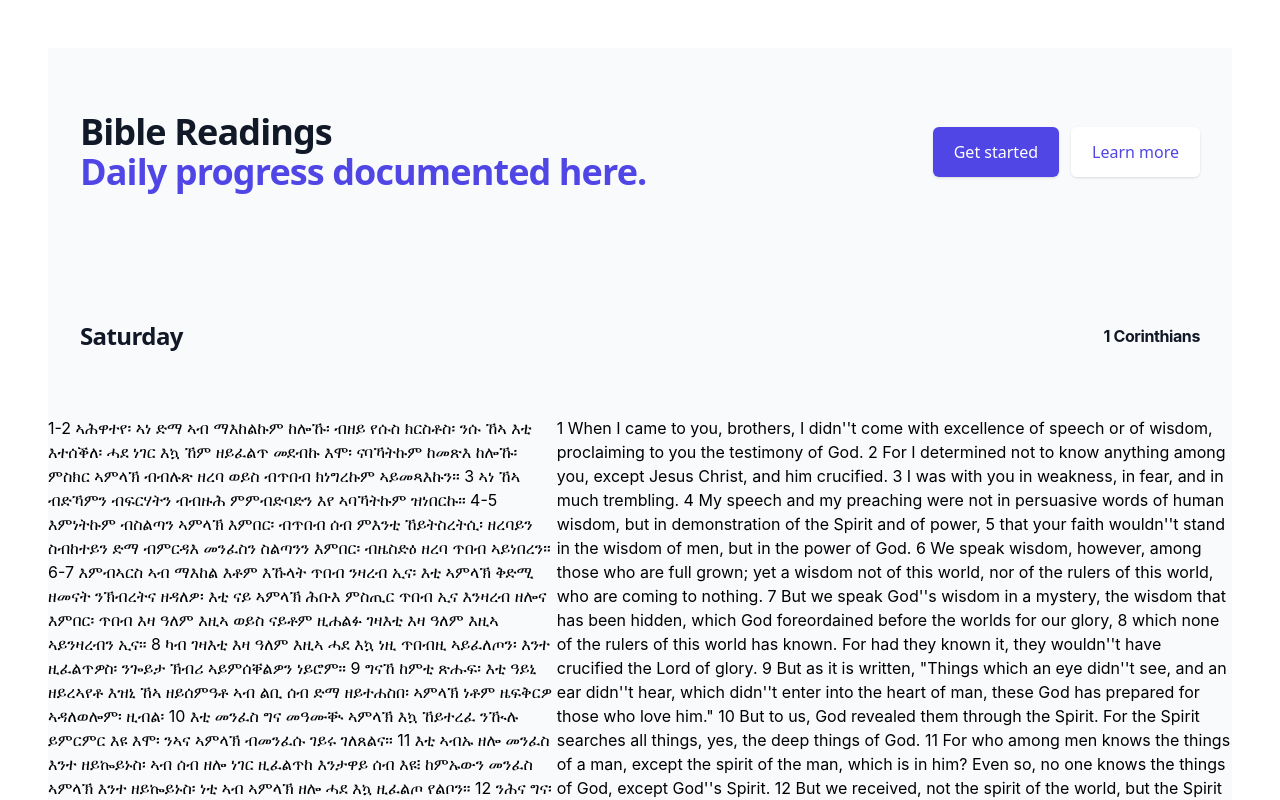
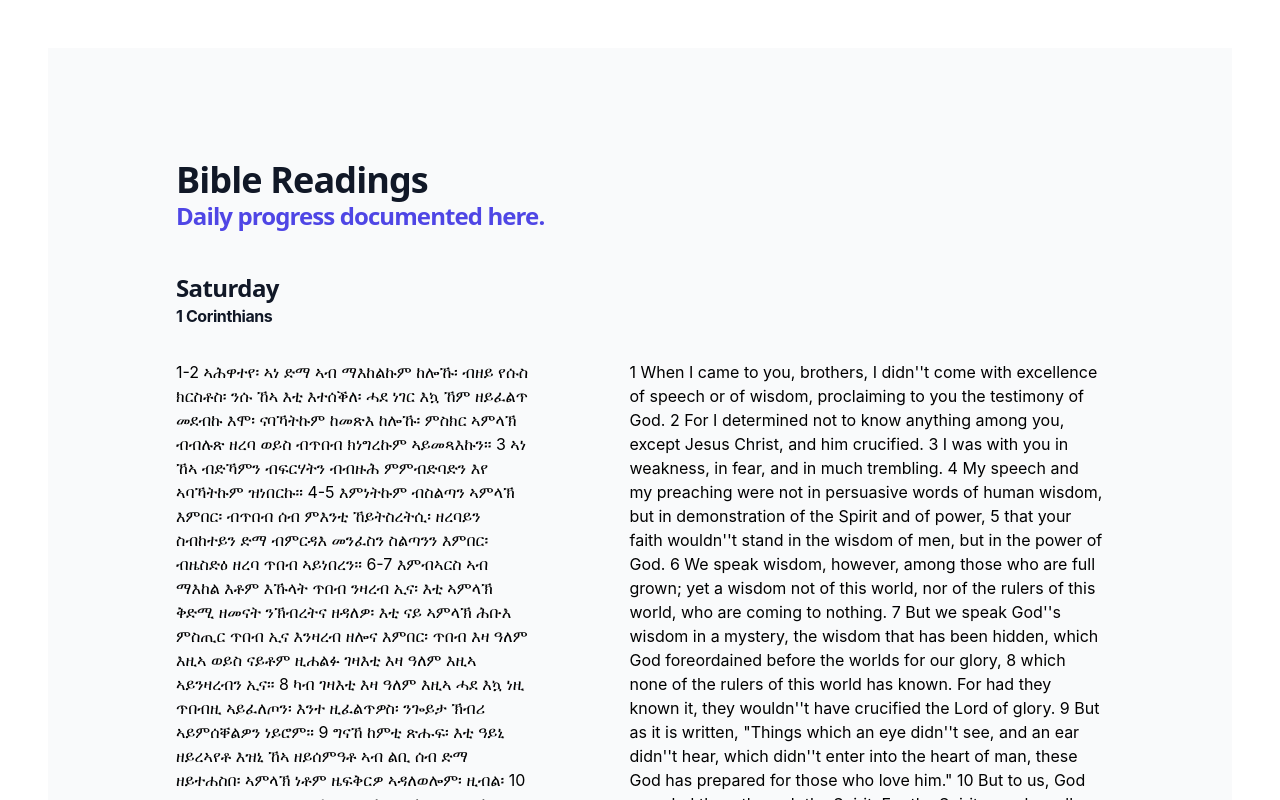
Before and after one commit to dfilmon/daily-weekly-habit-tracker, a React (Create React App) app: page / in a window 1280 px wide. Shown: the top 800 px of the page. Built offline with nearby package versions, Linux system fonts and the light colour scheme.

Commit message:
1 file modified

```diff
--- a/src/components/Bible.jsx
+++ b/src/components/Bible.jsx
@@ -2,48 +2,30 @@ import React from 'react';
 
 export default function Bible() {
   return (
-    <div className="bg-gray-50">
-      <div className="mx-auto max-w-7xl py-12 px-4 sm:px-6 lg:flex lg:items-center lg:justify-between lg:py-16 lg:px-8">
+    <div className="bg-gray-50 p-12">
+      <div className="mx-auto max-w-7xl py-4 px-4 sm:px-16 lg:flex lg:items-center lg:justify-between lg:pt-16 lg:px-20">
         <h2 className="text-3xl font-bold tracking-tight text-gray-900 sm:text-4xl">
           <span className="block">Bible Readings</span>
-          <span className="block text-indigo-600">
+          <span className="block text-indigo-600 text-2xl">
             Daily progress documented here.
           </span>
         </h2>
-        <div className="mt-8 flex lg:mt-0 lg:flex-shrink-0">
-          <div className="inline-flex rounded-md shadow">
-            <a
-              href="#"
-              className="inline-flex items-center justify-center rounded-md border border-transparent bg-indigo-600 px-5 py-3 text-base font-medium text-white hover:bg-indigo-700"
-            >
-              Get started
-            </a>
-          </div>
-          <div className="ml-3 inline-flex rounded-md shadow">
-            <a
-              href="#"
-              className="inline-flex items-center justify-center rounded-md border border-transparent bg-white px-5 py-3 text-base font-medium text-indigo-600 hover:bg-indigo-50"
-            >
-              Learn more
-            </a>
-          </div>
-        </div>
 
-      </div>
-      <div className="bg-gray-50">
-          <div className="mx-auto max-w-7xl py-12 px-4 sm:px-6 lg:flex lg:items-center lg:justify-between lg:py-16 lg:px-8">
-            <h2 className="text-2xl font-bold tracking-tight text-gray-900 sm:text-2xl">
-              Saturday
-            </h2>
-            <p className="text-md font-bold tracking-tight text-gray-900 sm:text-md">
-              1 Corinthians
-            </p>
 
 
       </div>
+
+      <div className="container p-8 mx-auto max-w-7xl py-12 px-4 sm:px-6  lg:items-center lg:justify-between lg:py-6 lg:px-8">
+        <div className="date">
+          <h2 className="text-2xl font-bold tracking-tight text-gray-900 sm:text-2xl mx-12">
+            Saturday
+          </h2>
+          <p className="text-md font-bold tracking-tight text-gray-900 sm:text-md mx-12">
+            1 Corinthians
+          </p>
         </div>
-      <div className="container flex">
-            <p>
+        <div className="readings flex mt-8">
+          <p className="mx-12">
             1-2 ኣሕዋተየ፡ ኣነ ድማ ኣብ ማእከልኩም ከሎኹ፡ ብዘይ የሱስ ክርስቶስ፡ ንሱ ኸኣ እቲ እተሰቕለ፡ ሓደ
             ነገር እኳ ኸም ዘይፈልጥ መደብኩ እሞ፡ ናባኻትኩም ከመጽእ ከሎኹ፡ ምስክር ኣምላኽ ብብሉጽ ዘረባ ወይስ
             ብጥበብ ክነግረኩም ኣይመጻእኩን። 3 ኣነ ኸኣ ብድኻምን ብፍርሃትን ብብዙሕ ምምብድባድን እየ ኣባኻትኩም
@@ -53,53 +35,52 @@ export default function Bible() {
             ኣምላኽ ሕቡእ ምስጢር ጥበብ ኢና እንዛረብ ዘሎና እምበር፡ ጥበብ እዛ ዓለም እዚኣ ወይስ ናይቶም ዚሐልፉ
             ገዛእቲ እዛ ዓለም እዚኣ ኣይንዛረብን ኢና። 8 ካብ ገዛእቲ እዛ ዓለም እዚኣ ሓደ እኳ ነዚ ጥበብዚ
             ኣይፈለጦን፡ እንተ ዚፈልጥዎስ፡ ንጐይታ ኽብሪ ኣይምሰቐልዎን ነይሮም። 9 ግናኸ ከምቲ ጽሑፍ፡ እቲ ዓይኒ
-              ዘይረኣየቶ እዝኒ ኸኣ ዘይሰምዓቶ ኣብ ልቢ ሰብ ድማ ዘይተሐስበ፡ ኣምላኽ ነቶም ዜፍቅርዎ ኣዳለወሎም፡
-              ዚብል፡ 10 እቲ መንፈስ ግና መዓሙቚ ኣምላኽ እኳ ኸይተረፈ ንዂሉ ይምርምር እዩ እሞ፡ ንኣና ኣምላኽ
-              ብመንፈሱ ገይሩ ገለጸልና። 11 እቲ ኣብኡ ዘሎ መንፈስ እንተ ዘይኰይኑስ፡ ኣብ ሰብ ዘሎ ነገር ዚፈልጥከ
-              እንታዋይ ሰብ እዩ፧ ከምኡውን መንፈስ ኣምላኽ እንተ ዘይኰይኑስ፡ ነቲ ኣብ ኣምላኽ ዘሎ ሓደ እኳ ዚፈልጦ
-              የልቦን። 12 ንሕና ግና፡ እቲ ብኣምላኽ እተዋህበና ምእንቲ ኽንፈልጥሲ፡ ነቲ ኻብ ኣምላኽ ዚኸውን መንፈስ
-              እምበር፡ መንፈስ ዓለም ኣይተቐበልናን። 13 ንሕና ኸኣ መንፈሳዊ ነገር ምስ መንፈሳዊ እናኣሰማማዕና፡
-              መንፈስ ቅዱስ ብዚምህረሉ ቓል እምበር፡ ጥበብ ሰብ ብዚምህረሉ ቓል ኣይኰንናን እንዛረብ ዘሎና። 14 እቲ
-              ስጋዊ ሰብ ነቲ ኣብ መንፈስ ኣምላኽ ዘሎ ኣይቅበሎን፡ ብመንፈስ ዚምርመር ስለ ዝዀነ፡ ንእኡ ዕሽነት እዩ
-              እሞ፡ ኬስተውዕሎ ኣይከኣሎን እዩ። 15-16 ንእግዚኣብሄር ኪምህሮ ኢሉ፡ ሓሳቡ ዝፈለጠኸ እንታዋይ እዩ፧
-              ንሕና ግና ሓሳብ ክርስቶስ ኣሎና። እምብኣርሲ እቲ መንፈሳዊ ንዂሉ ይምርምር፡ ንሱ ግና ብሓደ እኳ
-              ኣይምርመርን እዩ።
+            ዘይረኣየቶ እዝኒ ኸኣ ዘይሰምዓቶ ኣብ ልቢ ሰብ ድማ ዘይተሐስበ፡ ኣምላኽ ነቶም ዜፍቅርዎ ኣዳለወሎም፡ ዚብል፡
+            10 እቲ መንፈስ ግና መዓሙቚ ኣምላኽ እኳ ኸይተረፈ ንዂሉ ይምርምር እዩ እሞ፡ ንኣና ኣምላኽ ብመንፈሱ ገይሩ
+            ገለጸልና። 11 እቲ ኣብኡ ዘሎ መንፈስ እንተ ዘይኰይኑስ፡ ኣብ ሰብ ዘሎ ነገር ዚፈልጥከ እንታዋይ ሰብ እዩ፧
+            ከምኡውን መንፈስ ኣምላኽ እንተ ዘይኰይኑስ፡ ነቲ ኣብ ኣምላኽ ዘሎ ሓደ እኳ ዚፈልጦ የልቦን። 12 ንሕና
+            ግና፡ እቲ ብኣምላኽ እተዋህበና ምእንቲ ኽንፈልጥሲ፡ ነቲ ኻብ ኣምላኽ ዚኸውን መንፈስ እምበር፡ መንፈስ ዓለም
+            ኣይተቐበልናን። 13 ንሕና ኸኣ መንፈሳዊ ነገር ምስ መንፈሳዊ እናኣሰማማዕና፡ መንፈስ ቅዱስ ብዚምህረሉ ቓል
+            እምበር፡ ጥበብ ሰብ ብዚምህረሉ ቓል ኣይኰንናን እንዛረብ ዘሎና። 14 እቲ ስጋዊ ሰብ ነቲ ኣብ መንፈስ
+            ኣምላኽ ዘሎ ኣይቅበሎን፡ ብመንፈስ ዚምርመር ስለ ዝዀነ፡ ንእኡ ዕሽነት እዩ እሞ፡ ኬስተውዕሎ ኣይከኣሎን
+            እዩ። 15-16 ንእግዚኣብሄር ኪምህሮ ኢሉ፡ ሓሳቡ ዝፈለጠኸ እንታዋይ እዩ፧ ንሕና ግና ሓሳብ ክርስቶስ
+            ኣሎና። እምብኣርሲ እቲ መንፈሳዊ ንዂሉ ይምርምር፡ ንሱ ግና ብሓደ እኳ ኣይምርመርን እዩ።
           </p>
 
-            <p>
+          <p className="mx-12">
             1 When I came to you, brothers, I didn''t come with excellence of
-              speech or of wisdom, proclaiming to you the testimony of God. 2
-              For I determined not to know anything among you, except Jesus
-              Christ, and him crucified. 3 I was with you in weakness, in fear,
-              and in much trembling. 4 My speech and my preaching were not in
-              persuasive words of human wisdom, but in demonstration of the
-              Spirit and of power, 5 that your faith wouldn''t stand in the
-              wisdom of men, but in the power of God. 6 We speak wisdom,
-              however, among those who are full grown; yet a wisdom not of this
-              world, nor of the rulers of this world, who are coming to nothing.
-              7 But we speak God''s wisdom in a mystery, the wisdom that has
-              been hidden, which God foreordained before the worlds for our
-              glory, 8 which none of the rulers of this world has known. For had
-              they known it, they wouldn''t have crucified the Lord of glory. 9
-              But as it is written, "Things which an eye didn''t see, and an ear
-              didn''t hear, which didn''t enter into the heart of man, these God
-              has prepared for those who love him." 10 But to us, God revealed
-              them through the Spirit. For the Spirit searches all things, yes,
-              the deep things of God. 11 For who among men knows the things of a
-              man, except the spirit of the man, which is in him? Even so, no
-              one knows the things of God, except God''s Spirit. 12 But we
-              received, not the spirit of the world, but the Spirit which is
-              from God, that we might know the things that were freely given to
-              us by God. 13 Which things also we speak, not in words which
-              man''s wisdom teaches, but which the Holy Spirit teaches,
-              comparing spiritual things with spiritual things. 14 Now the
-              natural man doesn''t receive the things of God''s Spirit, for they
-              are foolishness to him, and he can''t know them, because they are
-              spiritually discerned. 15 But he who is spiritual discerns all
-              things, and he himself is judged by no one. 16 "For who has known
-              the mind of the Lord, that he should instruct him?" But we have
-              Christ''s mind.
+            speech or of wisdom, proclaiming to you the testimony of God. 2 For
+            I determined not to know anything among you, except Jesus Christ,
+            and him crucified. 3 I was with you in weakness, in fear, and in
+            much trembling. 4 My speech and my preaching were not in persuasive
+            words of human wisdom, but in demonstration of the Spirit and of
+            power, 5 that your faith wouldn''t stand in the wisdom of men, but
+            in the power of God. 6 We speak wisdom, however, among those who are
+            full grown; yet a wisdom not of this world, nor of the rulers of
+            this world, who are coming to nothing. 7 But we speak God''s wisdom
+            in a mystery, the wisdom that has been hidden, which God
+            foreordained before the worlds for our glory, 8 which none of the
+            rulers of this world has known. For had they known it, they
+            wouldn''t have crucified the Lord of glory. 9 But as it is written,
+            "Things which an eye didn''t see, and an ear didn''t hear, which
+            didn''t enter into the heart of man, these God has prepared for
+            those who love him." 10 But to us, God revealed them through the
+            Spirit. For the Spirit searches all things, yes, the deep things of
+            God. 11 For who among men knows the things of a man, except the
+            spirit of the man, which is in him? Even so, no one knows the things
+            of God, except God''s Spirit. 12 But we received, not the spirit of
+            the world, but the Spirit which is from God, that we might know the
+            things that were freely given to us by God. 13 Which things also we
+            speak, not in words which man''s wisdom teaches, but which the Holy
+            Spirit teaches, comparing spiritual things with spiritual things. 14
+            Now the natural man doesn''t receive the things of God''s Spirit,
+            for they are foolishness to him, and he can''t know them, because
+            they are spiritually discerned. 15 But he who is spiritual discerns
+            all things, and he himself is judged by no one. 16 "For who has
+            known the mind of the Lord, that he should instruct him?" But we
+            have Christ''s mind.
           </p>
+        </div>
       </div>
     </div>
   );
```
Lines whose indentation alone changed are shown as unchanged.
